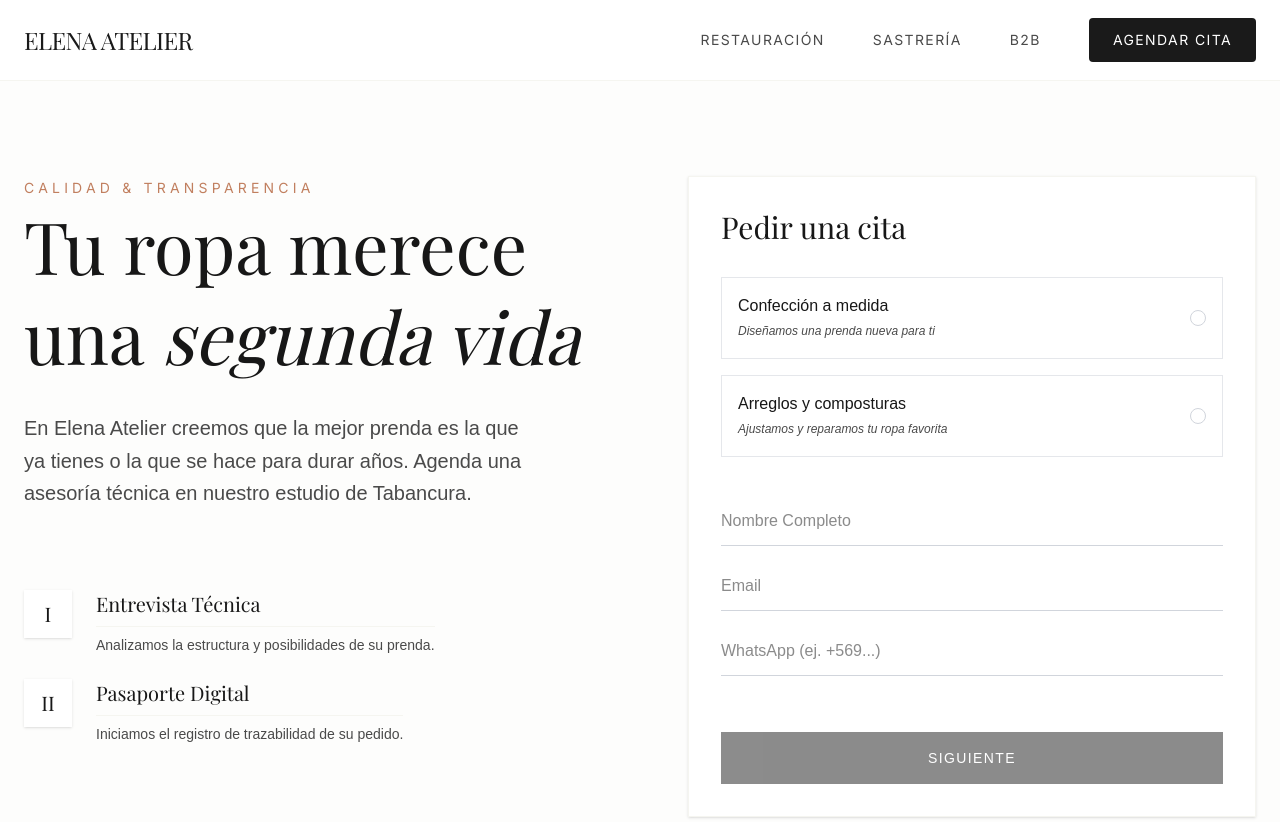
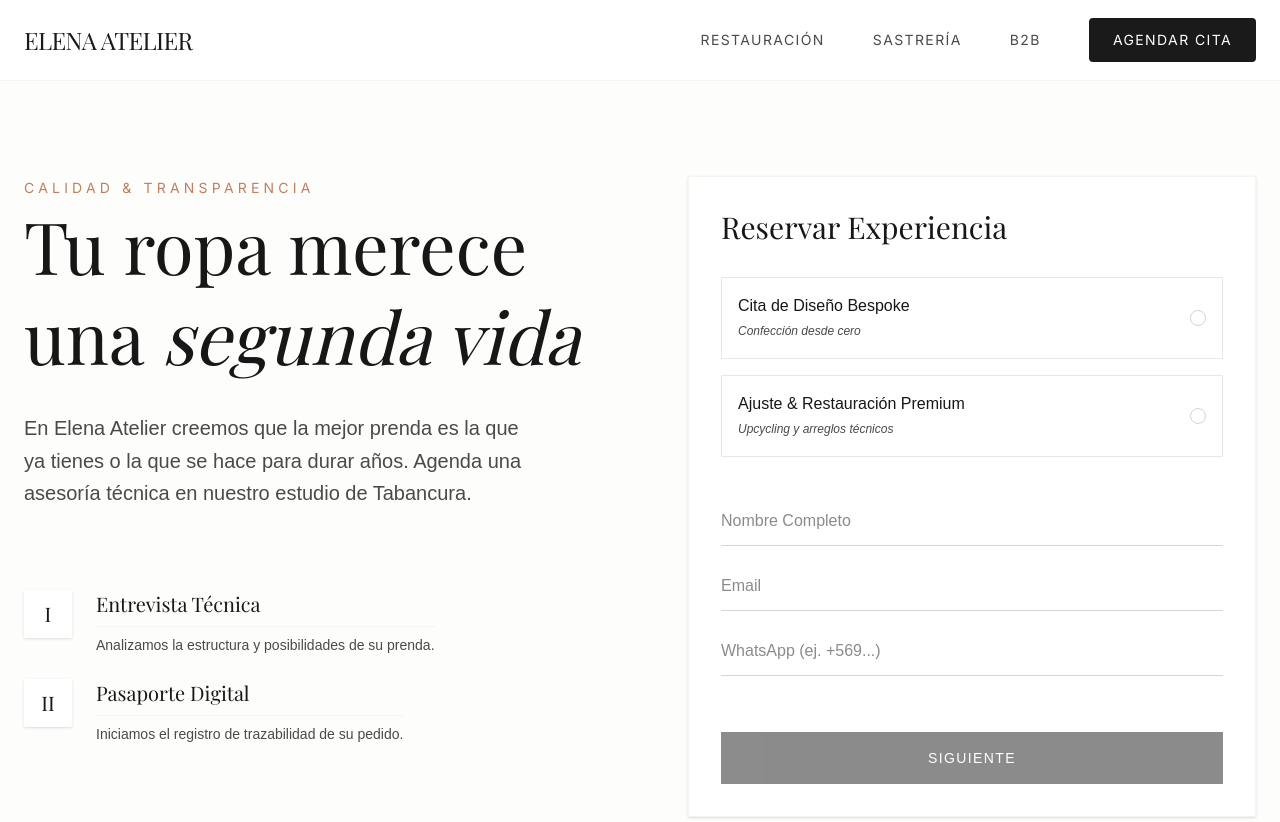
Before and after one commit to Gaz-Style/elena-atelier, a Next.js app: page /appointment in a window 1280 px wide. Shown: the top 822 px of the page. Built offline with nearby package versions, Linux system fonts and the light colour scheme; a web font is replaced by a local one.

Commit message:
Revert "style: simplify language in booking form to be more accessible"
This reverts commit 1363651e3633d3d68bf85d1a37d9f100d4f3a30a.

```diff
--- a/src/components/BookingForm.tsx
+++ b/src/components/BookingForm.tsx
@@ -27,34 +27,34 @@ export default function BookingForm() {
         <div className="max-w-xl mx-auto p-8 bg-white border border-brand-sand shadow-sm">
             {step === 1 && (
                 <form className="space-y-6" onSubmit={(e) => { e.preventDefault(); setStep(2); }}>
-                    <h2 className="font-serif text-3xl mb-8">Pedir una cita</h2>
+                    <h2 className="font-serif text-3xl mb-8">Reservar Experiencia</h2>
 
                     <div className="grid gap-4">
                         <button
                             type="button"
-                            onClick={() => setFormData({ ...formData, serviceType: 'Confección a medida' })}
-                            className={`p-4 border text-left flex justify-between items-center transition-all ${formData.serviceType === 'Confección a medida' ? 'border-brand-terracotta bg-brand-sand/30' : 'border-gray-200 hover:border-brand-terracotta'}`}
+                            onClick={() => setFormData({ ...formData, serviceType: 'Cita de Diseño Bespoke' })}
+                            className={`p-4 border text-left flex justify-between items-center transition-all ${formData.serviceType === 'Cita de Diseño Bespoke' ? 'border-brand-terracotta bg-brand-sand/30' : 'border-gray-200 hover:border-brand-terracotta'}`}
                         >
                             <div>
-                                <span className="block font-medium">Confección a medida</span>
-                                <span className="text-xs text-text-secondary italic">Diseñamos una prenda nueva para ti</span>
+                                <span className="block font-medium">Cita de Diseño Bespoke</span>
+                                <span className="text-xs text-text-secondary italic">Confección desde cero</span>
                             </div>
                             <div className="w-4 h-4 rounded-full border border-gray-300 flex items-center justify-center">
-                                {formData.serviceType === 'Confección a medida' && <div className="w-2 h-2 rounded-full bg-brand-terracotta" />}
+                                {formData.serviceType === 'Cita de Diseño Bespoke' && <div className="w-2 h-2 rounded-full bg-brand-terracotta" />}
                             </div>
                         </button>
 
                         <button
                             type="button"
-                            onClick={() => setFormData({ ...formData, serviceType: 'Arreglos y composturas' })}
-                            className={`p-4 border text-left flex justify-between items-center transition-all ${formData.serviceType === 'Arreglos y composturas' ? 'border-brand-terracotta bg-brand-sand/30' : 'border-gray-200 hover:border-brand-terracotta'}`}
+                            onClick={() => setFormData({ ...formData, serviceType: 'Ajuste & Restauración Premium' })}
+                            className={`p-4 border text-left flex justify-between items-center transition-all ${formData.serviceType === 'Ajuste & Restauración Premium' ? 'border-brand-terracotta bg-brand-sand/30' : 'border-gray-200 hover:border-brand-terracotta'}`}
                         >
                             <div>
-                                <span className="block font-medium">Arreglos y composturas</span>
-                                <span className="text-xs text-text-secondary italic">Ajustamos y reparamos tu ropa favorita</span>
+                                <span className="block font-medium">Ajuste & Restauración Premium</span>
+                                <span className="text-xs text-text-secondary italic">Upcycling y arreglos técnicos</span>
                             </div>
                             <div className="w-4 h-4 rounded-full border border-gray-300 flex items-center justify-center">
-                                {formData.serviceType === 'Arreglos y composturas' && <div className="w-2 h-2 rounded-full bg-brand-terracotta" />}
+                                {formData.serviceType === 'Ajuste & Restauración Premium' && <div className="w-2 h-2 rounded-full bg-brand-terracotta" />}
                             </div>
                         </button>
                     </div>
@@ -94,9 +94,9 @@ export default function BookingForm() {
 
             {step === 2 && (
                 <form className="space-y-6" onSubmit={handleSubmit}>
-                    <h2 className="font-serif text-3xl mb-8">Algunos detalles</h2>
+                    <h2 className="font-serif text-3xl mb-8">Personalización Previa</h2>
                     <p className="text-sm text-text-secondary italic mb-6">
-                        Cuéntanos un poco más sobre lo que necesitas para que podamos atenderte mejor.
+                        Para que su visita sea impecable, cuéntenos sus preferencias. Tendremos una selección preparada para usted.
                     </p>
 
                     <div className="grid grid-cols-2 gap-4">
@@ -183,8 +183,8 @@ export default function BookingForm() {
                     <div className="w-16 h-16 bg-brand-sand rounded-full flex items-center justify-center mx-auto mb-6 text-brand-terracotta text-2xl">✓</div>
                     <h2 className="font-serif text-3xl mb-4">Solicitud Enviada</h2>
                     <p className="text-text-secondary mb-8">
-                        Gracias {formData.name.split(' ')[0]}. Recibimos tu pedido de {formData.serviceType}. <br />
-                        Te contactaremos por WhatsApp para coordinar tu visita a nuestro taller en Av. Tabancura 1091.
+                        Gracias {formData.name.split(' ')[0]}. Hemos recibido tu solicitud para {formData.serviceType}. <br />
+                        Te contactaremos por WhatsApp en breve para confirmar la hora exacta en Tabancura 1091.
                     </p>
                     <button
                         onClick={() => setStep(1)}
```
